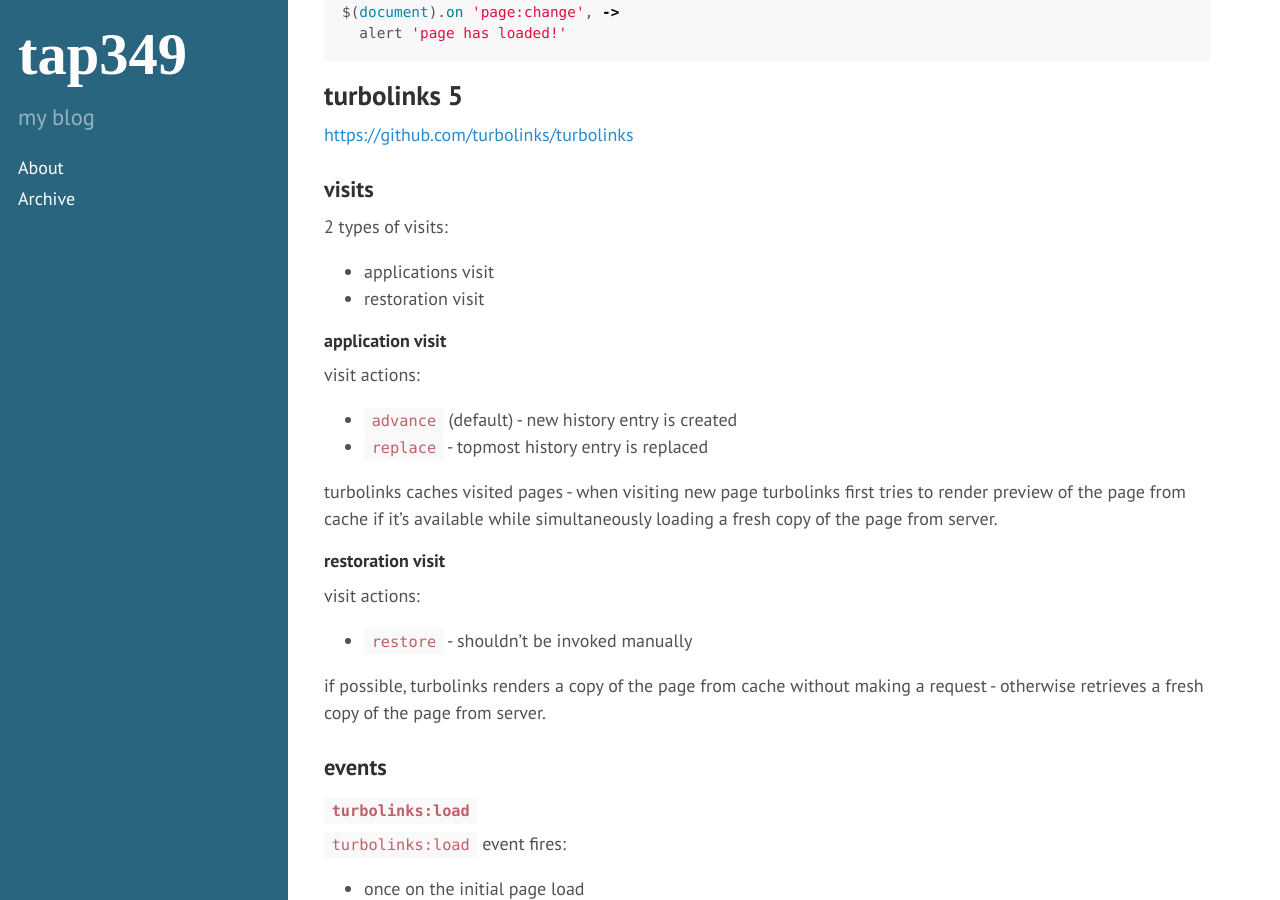
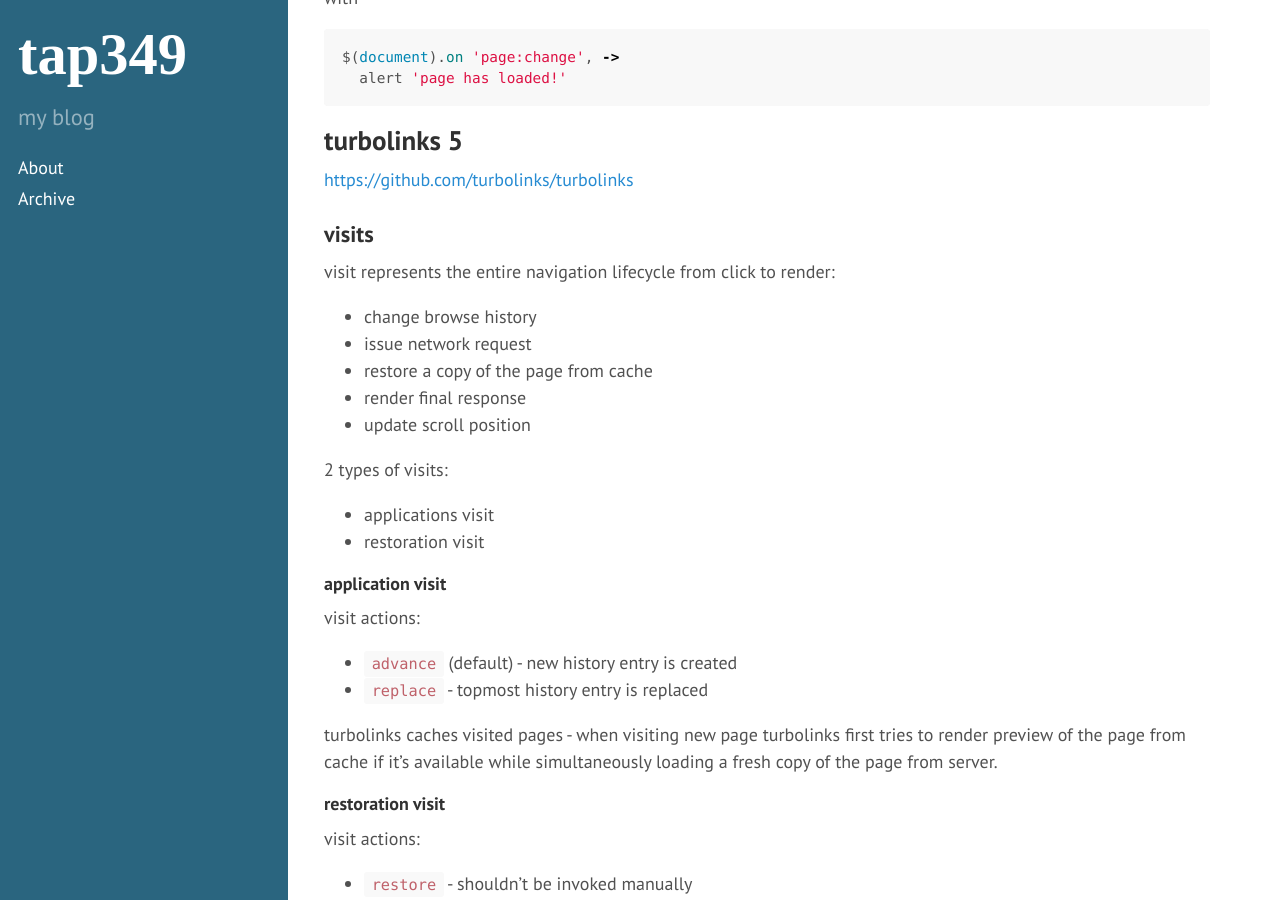
Before and after one commit to tap349/tap349.github.io, a Jekyll site: the page built from _posts/2016-03-20-rails-caching.md, in a window 1280 px wide and 900 px high, scrolled down 2893 px. Built offline with Jekyll 4.4.1, drawn with Linux system fonts in a browser that asks for light colours.

Commit message:
update 2016-03-24_03:19:11

```diff
--- a/_posts/2016-03-20-rails-caching.md
+++ b/_posts/2016-03-20-rails-caching.md
@@ -120,6 +122,14 @@
 <https://github.com/turbolinks/turbolinks>
 
 ### visits
+
+visit represents the entire navigation lifecycle from click to render:
+
+- change browse history
+- issue network request
+- restore a copy of the page from cache
+- render final response
+- update scroll position
 
 2 types of visits:
 
```
Also changed, not shown: other parts of _posts/2016-03-20-rails-caching.md (+2 -0 lines).
